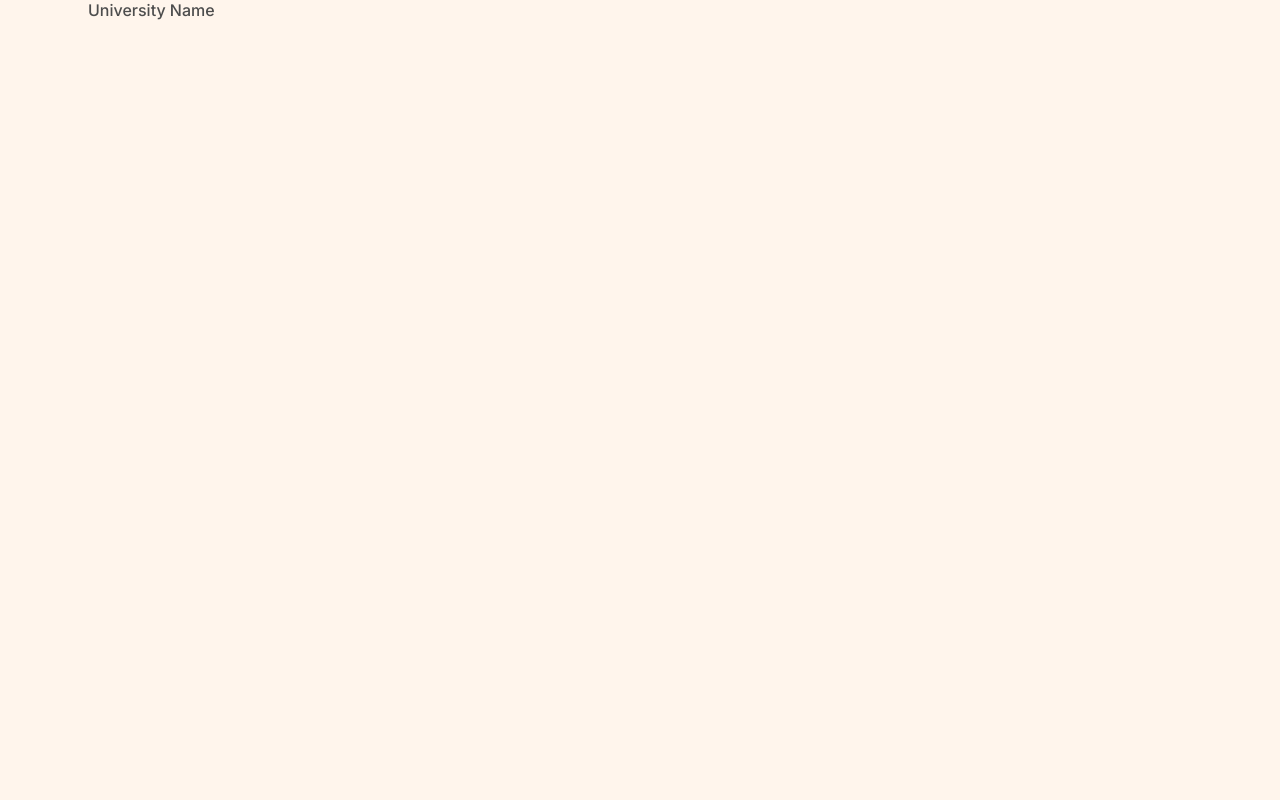
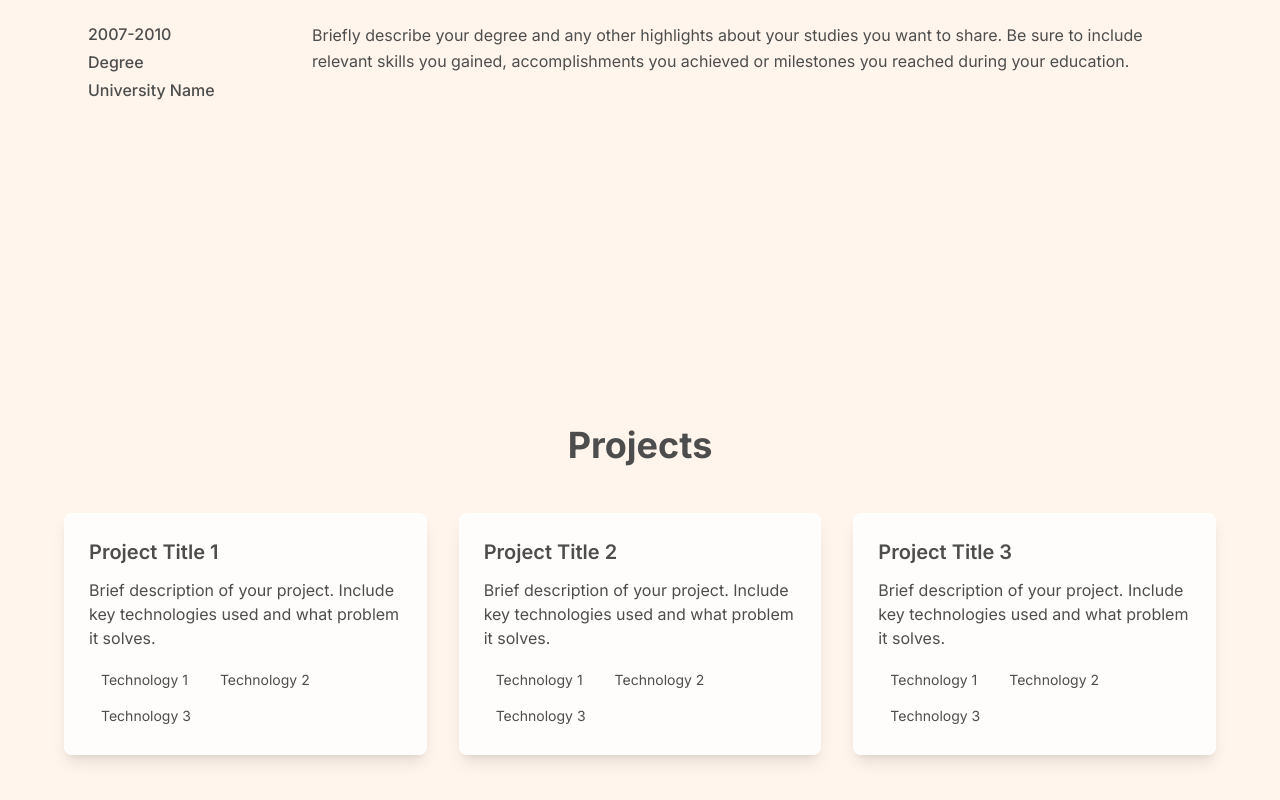
Before and after one commit to IzaanQaiser/khuziama-website, a Next.js app: page / in a window 1280 px wide. Shown: the part 1722-2522 px from the top of the page. Before the commit the page ends 1792 px from the top, so only its background shows below. Built offline with nearby package versions, Linux system fonts and the light colour scheme.

Commit message:
proj page

```diff
--- a/src/app/about/page.tsx
+++ /dev/null
@@ -1,113 +0,0 @@
-export default function About() {
-  const workExperience = [
-    {
-      company: "Apple",
-      logo: "🍎",
-      title: "Camera Hardware Design Intern",
-      dates: "Sep 2024 - Dec 2024 | May 2025 - Aug 2025"
-    },
-    {
-      company: "Tesla",
-      logo: "⚡",
-      title: "Mechanical Engineering Intern",
-      dates: "Jan 2024 - Apr 2024"
-    },
-    {
-      company: "Meta",
-      logo: "📘",
-      title: "VR Hardware Intern",
-      dates: "May 2023 - Aug 2023"
-    },
-    {
-      company: "Pornhub",
-      logo: "🔞",
-      title: "Senior Software Engineer",
-      dates: "Sep 2022 - Dec 2022"
-    }
-  ]
-
-  return (
-    <div className="max-w-6xl mx-auto px-6 py-12">
-      {/* About Me Section */}
-      <section className="mb-16">
-        <h1 className="text-4xl font-bold text-dark-green mb-6">About Me.</h1>
-        <p className="text-dark-green leading-relaxed">
-          This is your About section. Every website has a story and users want to hear yours. This is a great opportunity to give a full background on who you are and what your site has to offer. Double click on the text box to start editing your content and make sure to add all the relevant details you want to share with site visitors.
-        </p>
-      </section>
-
-      {/* Work Experience Section */}
-      <section className="mb-16">
-        <h2 className="text-4xl font-bold text-dark-green mb-8">Work Experience</h2>
-
-        <div className="grid grid-cols-1 md:grid-cols-2 lg:grid-cols-3 gap-8">
-          {workExperience.map((job, index) => (
-            <div key={index} className="bg-white rounded-lg p-6 shadow-sm border border-gray-100">
-              <div className="flex items-center mb-4">
-                <div className="w-12 h-12 bg-gray-100 rounded-lg flex items-center justify-center text-2xl mr-4">
-                  {job.logo}
-                </div>
-                <div>
-                  <h3 className="text-lg font-semibold text-dark-green">{job.company}</h3>
-                </div>
-              </div>
-              <div className="space-y-2">
-                <h4 className="text-dark-green font-medium">{job.title}</h4>
-                <p className="text-dark-green/70 text-sm">{job.dates}</p>
-              </div>
-            </div>
-          ))}
-        </div>
-      </section>
-
-      {/* Education Section */}
-      <section>
-        <h2 className="text-4xl font-bold text-dark-green mb-8">Education</h2>
-
-        <div className="space-y-8">
-          {/* Education Entry 1 */}
-          <div className="flex gap-8">
-            <div className="w-48 flex-shrink-0">
-              <div className="text-dark-green font-medium mb-1">2015-2017</div>
-              <div className="text-dark-green font-medium mb-1">Degree</div>
-              <div className="text-dark-green font-medium">University Name</div>
-            </div>
-            <div className="flex-1">
-              <p className="text-dark-green leading-relaxed">
-                Briefly describe your degree and any other highlights about your studies you want to share. Be sure to include relevant skills you gained, accomplishments you achieved or milestones you reached during your education.
-              </p>
-            </div>
-          </div>
-
-          {/* Education Entry 2 */}
-          <div className="flex gap-8">
-            <div className="w-48 flex-shrink-0">
-              <div className="text-dark-green font-medium mb-1">2011-2014</div>
-              <div className="text-dark-green font-medium mb-1">Degree</div>
-              <div className="text-dark-green font-medium">University Name</div>
-            </div>
-            <div className="flex-1">
-              <p className="text-dark-green leading-relaxed">
-                Briefly describe your degree and any other highlights about your studies you want to share. Be sure to include relevant skills you gained, accomplishments you achieved or milestones you reached during your education.
-              </p>
-            </div>
-          </div>
-
-          {/* Education Entry 3 */}
-          <div className="flex gap-8">
-            <div className="w-48 flex-shrink-0">
-              <div className="text-dark-green font-medium mb-1">2007-2010</div>
-              <div className="text-dark-green font-medium mb-1">Degree</div>
-              <div className="text-dark-green font-medium">University Name</div>
-            </div>
-            <div className="flex-1">
-              <p className="text-dark-green leading-relaxed">
-                Briefly describe your degree and any other highlights about your studies you want to share. Be sure to include relevant skills you gained, accomplishments you achieved or milestones you reached during your education.
-              </p>
-            </div>
-          </div>
-        </div>
-      </section>
-    </div>
-  )
-}
--- a/src/app/page.tsx
+++ b/src/app/page.tsx
@@ -65,10 +65,10 @@ export default function Home() {
 
             <div className="space-y-6 text-dark-green leading-relaxed">
               <p className="text-lg">
-                Hello! I'm Mirza, currently a 3rd year Mechanical Engineering student at the University of Waterloo.
+                Hello! I&apos;m Mirza, currently a 3rd year Mechanical Engineering student at the University of Waterloo.
               </p>
               <p className="text-lg">
-                I'm very passionate about mechanical design and it's integration with electronics and software. As demonstrated throughout my previous internship experiences, personal projects, and student design team projects, I am well-versed in key mechanical design skills and look forward to bringing them and gaining more skills at any organizations I work!
+                I&apos;m very passionate about mechanical design and it&apos;s integration with electronics and software. As demonstrated throughout my previous internship experiences, personal projects, and student design team projects, I am well-versed in key mechanical design skills and look forward to bringing them and gaining more skills at any organizations I work!
               </p>
             </div>
           </div>
@@ -77,7 +77,7 @@ export default function Home() {
 
       {/* Work Experience Section */}
       <div className="max-w-6xl mx-auto px-6 py-12">
-        <section id="experience" className="mb-16">
+        <section id="experience" className="mb-16 pt-20">
           <h2 className="text-4xl font-bold text-dark-green mb-8 text-center">Work Experience</h2>
 
           <div className="flex justify-center">
@@ -158,6 +158,54 @@ export default function Home() {
           </div>
         </section>
       </div>
+
+      {/* Project Section - Full Screen Height */}
+      <div id="projects" className="h-screen flex items-center justify-center px-6 pt-20">
+        <div className="max-w-6xl mx-auto">
+          <h2 className="text-4xl font-bold text-dark-green mb-12 text-center">Projects</h2>
+
+          <div className="grid grid-cols-1 md:grid-cols-2 lg:grid-cols-3 gap-8">
+            {/* Project 1 */}
+            <div className="bg-white/80 backdrop-blur-sm rounded-lg p-6 shadow-lg border border-white/20 hover:bg-white/90 transition-all duration-300">
+              <h3 className="text-xl font-semibold text-dark-green mb-3">Project Title 1</h3>
+              <p className="text-dark-green/70 mb-4">
+                Brief description of your project. Include key technologies used and what problem it solves.
+              </p>
+              <div className="flex flex-wrap gap-2">
+                <span className="px-3 py-1 bg-dark-green/10 text-dark-green text-sm rounded-full">Technology 1</span>
+                <span className="px-3 py-1 bg-dark-green/10 text-dark-green text-sm rounded-full">Technology 2</span>
+                <span className="px-3 py-1 bg-dark-green/10 text-dark-green text-sm rounded-full">Technology 3</span>
+              </div>
+            </div>
+
+            {/* Project 2 */}
+            <div className="bg-white/80 backdrop-blur-sm rounded-lg p-6 shadow-lg border border-white/20 hover:bg-white/90 transition-all duration-300">
+              <h3 className="text-xl font-semibold text-dark-green mb-3">Project Title 2</h3>
+              <p className="text-dark-green/70 mb-4">
+                Brief description of your project. Include key technologies used and what problem it solves.
+              </p>
+              <div className="flex flex-wrap gap-2">
+                <span className="px-3 py-1 bg-dark-green/10 text-dark-green text-sm rounded-full">Technology 1</span>
+                <span className="px-3 py-1 bg-dark-green/10 text-dark-green text-sm rounded-full">Technology 2</span>
+                <span className="px-3 py-1 bg-dark-green/10 text-dark-green text-sm rounded-full">Technology 3</span>
+              </div>
+            </div>
+
+            {/* Project 3 */}
+            <div className="bg-white/80 backdrop-blur-sm rounded-lg p-6 shadow-lg border border-white/20 hover:bg-white/90 transition-all duration-300">
+              <h3 className="text-xl font-semibold text-dark-green mb-3">Project Title 3</h3>
+              <p className="text-dark-green/70 mb-4">
+                Brief description of your project. Include key technologies used and what problem it solves.
+              </p>
+              <div className="flex flex-wrap gap-2">
+                <span className="px-3 py-1 bg-dark-green/10 text-dark-green text-sm rounded-full">Technology 1</span>
+                <span className="px-3 py-1 bg-dark-green/10 text-dark-green text-sm rounded-full">Technology 2</span>
+                <span className="px-3 py-1 bg-dark-green/10 text-dark-green text-sm rounded-full">Technology 3</span>
+              </div>
+            </div>
+          </div>
+        </div>
+      </div>
     </div>
   )
 }
--- a/src/components/Header.tsx
+++ b/src/components/Header.tsx
@@ -9,7 +9,7 @@ export default function Header() {
   const navItems = [
     { name: 'Home', href: '/' },
     { name: 'Experience', href: '#experience' },
-    { name: 'Projects', href: '/projects' },
+    { name: 'Projects', href: '#projects' },
   ]
 
   return (
```
